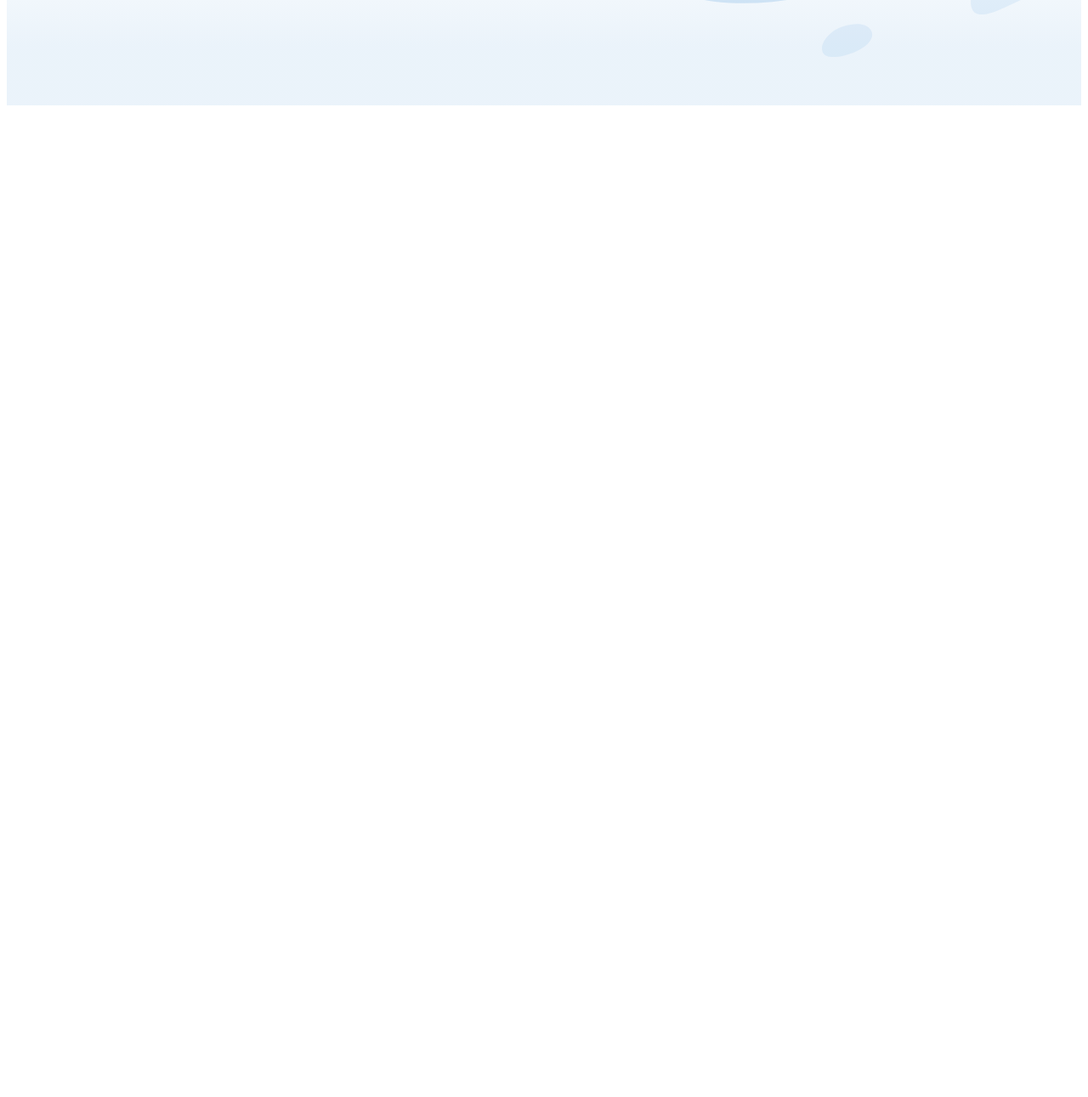
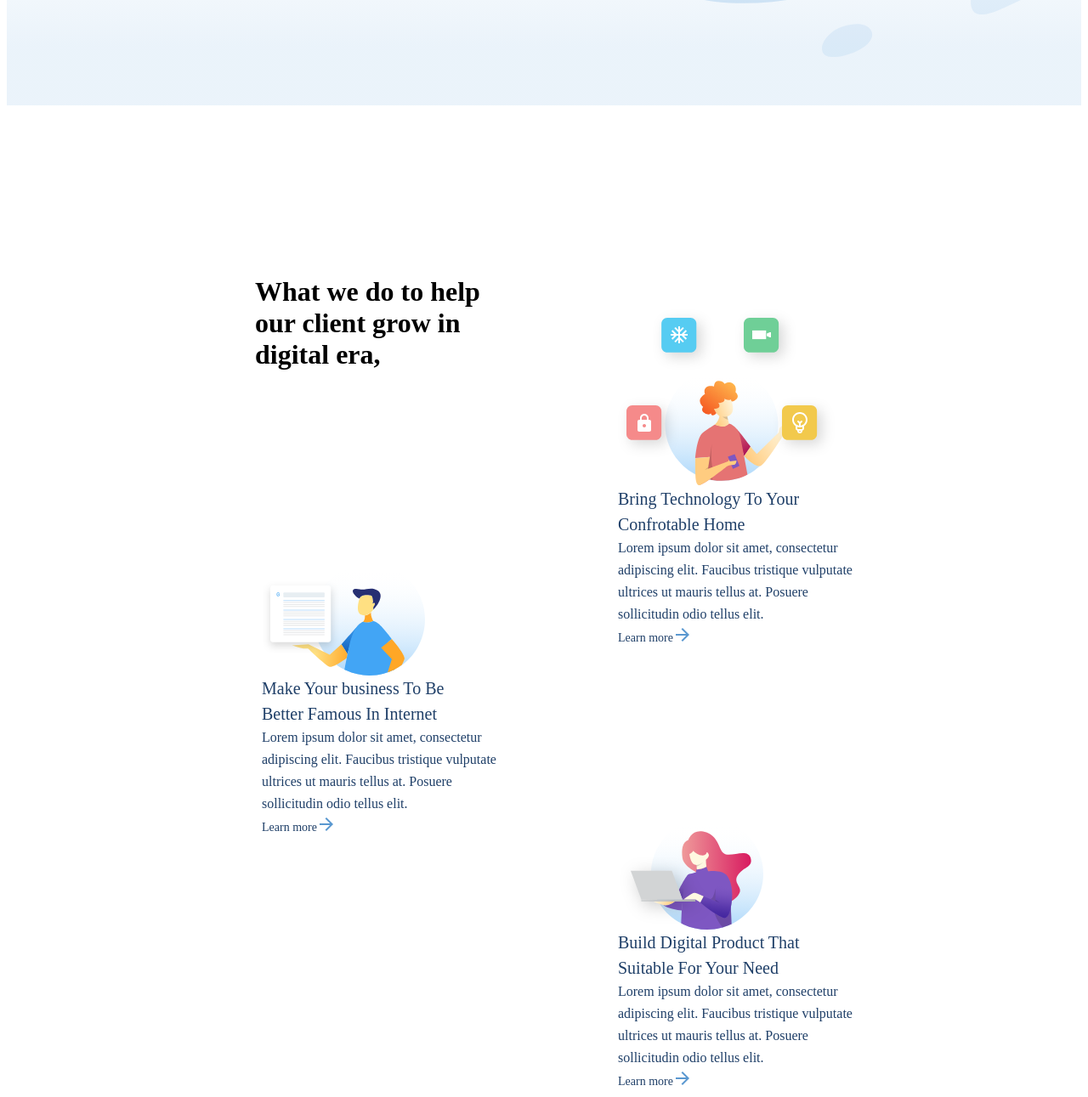
Before and after one commit to kenyaguzmanp/afrikansa, a website: page index.html in a window 1280 px wide. Shown: the part 663-1954 px from the top of the page at 85% size. Before the commit the page ends 800 px from the top, so only its background shows below. Drawn offline with Linux system fonts and the light colour scheme.

Commit message:
inicio what we do section

```diff
--- a/global-style.css
+++ b/global-style.css
@@ -111,6 +111,67 @@ html {
     align-items: flex-end;
     margin: 0px 23px 56px 0px;
 }
+.what-we-do{
+    padding-top: 12px;
+    margin: 180px 213px;
+    position: relative;
+    display: flex;
+    flex-direction: row;
+}
+.what-we-do-text{
+    top: 0px;
+    position: absolute;
+    width: 300px;
+}
+.what-we-do-left{
+    width: 540px;
+    display: flex;
+    flex-direction: column;
+    justify-content: center;
+    align-items: center;
+
+}
+.what-we-do-rigth{
+    width: 400px;
+    display: flex;
+    flex-direction: column;
+    justify-content: center;
+    align-items: flex-end;
+
+}
+.group4  {
+    margin: 0px;
+    padding: 48px;
+    display: flex;
+    flex-direction: column;
+    align-items: flex-start;
+}
+.group4-1{
+    margin-bottom: 100px;
+}
+.titulo-group4{
+    width: 257px;
+    font-family: gilroy;
+    font-size: 20px;
+    line-height: 30px;
+    color: var(--Blue_01);
+}
+.p-group4{
+    width: 284px;
+    font-family: gilroy;
+    font-size: 16px;
+    line-height: 26px;
+    color: var(--Blue_01);
+}
+.anchor-group4{
+    width: 123px;
+    font-family: gilroy;
+    font-size: 14px;
+    line-height: 30px;
+    color: var(--Blue_01);
+    text-decoration: none;
+    justify-content: space-between;
+}
 @media (max-width: 1366px) {
     .homepage {
         width: 100%;
--- a/index.html
+++ b/index.html
@@ -31,9 +31,38 @@
             <button class="buttoninactive">See Our Project</button>
           </div>
         </div>
-
       </div>
-
+      <div class="what-we-do">
+        <div class="what-we-do-left">
+          <h1 class="what-we-do-text">What we do to help our client grow in digital era,</h1>
+          <div class="group4">
+            <img src="img.svg">
+              <div class="titulo-group4">Make Your business To Be Better Famous In Internet</div>
+            <div class="p-group4">Lorem ipsum dolor sit amet, consectetur adipiscing elit. Faucibus tristique vulputate ultrices ut mauris tellus at. Posuere sollicitudin odio tellus elit.</div>
+            <a href="#" class="anchor-group4">Learn more
+              <img src="Vector.svg">
+            </a>
+          </div>
+        </div>
+       <div class="what-we-do-rigth">
+        <div class="group4 group4-1">
+          <img src="img1.svg">
+          <div class="titulo-group4">Bring Technology To Your Confrotable Home</div>
+          <div class="p-group4">Lorem ipsum dolor sit amet, consectetur adipiscing elit. Faucibus tristique vulputate ultrices ut mauris tellus at. Posuere sollicitudin odio tellus elit.</div>
+          <a href="#" class="anchor-group4">Learn more
+            <img src="Vector.svg">
+          </a>
+        </div>
+        <div class="group4">
+          <img src="img2.svg">
+          <div class="titulo-group4">Build Digital Product That Suitable For Your Need</div>
+          <div class="p-group4">Lorem ipsum dolor sit amet, consectetur adipiscing elit. Faucibus tristique vulputate ultrices ut mauris tellus at. Posuere sollicitudin odio tellus elit.</div>
+          <a href="#" class="anchor-group4">Learn more
+            <img src="Vector.svg">
+          </a>
+        </div>
+       </div>
+      </div>
       <!-- <div id="root">
         <h1>Afrikansa Web page</h1>-->
         <!-- Your elements should be wrapped in a div with an id -->
```
Also changed, not shown: Vector.svg (added), img.svg (added), img1.svg (added), img2.svg (added).
